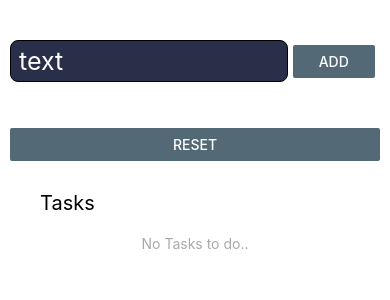
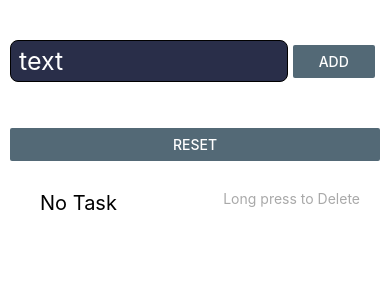
Before and after one commit to Vishnu648/FirstReactNative, a React Native app: screen / in a window 390 px wide. Shown: the top 300 px of the page. Built offline with nearby package versions, Linux system fonts and the light colour scheme.

Commit message:
long press to delete1

```diff
--- a/App.js
+++ b/App.js
@@ -16,8 +16,8 @@ export default function App() {
   }
 
   function DeleteGoal(id) {
-    setGoal(prev=>{
-      return prev.filter((goals)=>goals.id !== id)
+    setGoal(prev => {
+      return prev.filter((goals) => goals.id !== id)
     });
   }
 
@@ -27,10 +27,15 @@ export default function App() {
 
       <Button title='reset' color="#536976" onPress={() => setGoal([])} />
 
-      <Text style={{ fontSize: 20, margin: 30, marginBottom: 20 }}>Tasks</Text>
+      <View style={styles.infoContainer}>
+        {goal.length > 0 ? (
+          <Text style={{ fontSize: 20, margin: 30, marginBottom: 20 }}>Tasks</Text>
+        ) :
+          <Text style={{ fontSize: 20, margin: 30, marginBottom: 20 }}>No Task</Text>
+        }
+        <Text style={styles.noTask}>Long press to Delete</Text>
+      </View>
 
-
-      {goal.length == 0 ? <Text style={styles.noTask}>No Tasks to do..</Text> : ""}
 
       {goal.length > 0 ?
         <View style={styles.goalsContainer}>
@@ -61,11 +66,18 @@ const styles = StyleSheet.create({
   },
   noTask: {
     textAlign: 'center',
-    color: 'darkgray'
+    color: 'darkgray',
+    marginRight:20
   },
   goalsContainer: {
     height: '80%',
     paddingBottom: 20
 
+  },
+  infoContainer:{
+    display:'flex',
+    flexDirection:'row',
+    justifyContent:'space-between',
+    alignItems:'center',
   }
 });
--- a/components/GoalList.jsx
+++ b/components/GoalList.jsx
@@ -3,7 +3,7 @@ import React from 'react'
 
 const GoalList = ({itemData,onDeleteGoal}) => {
     return (
-        <Pressable onLongPress={()=>onDeleteGoal(itemData.item.id)}>
+        <Pressable android_ripple={{color:'darkgray'}} onLongPress={()=>onDeleteGoal(itemData.item.id)}>
         <View style={styles.listItem} >
             <Text style={{ color: 'white', fontSize: 28 }}>{itemData.item.text}</Text>
         </View>
```
